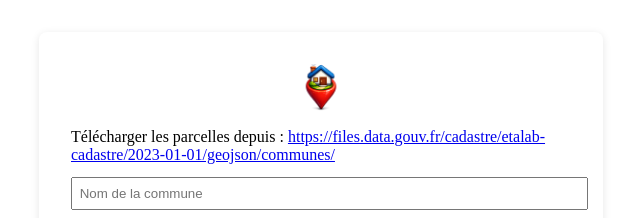
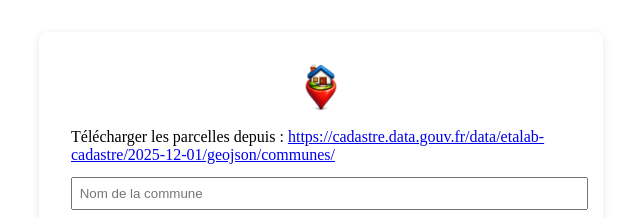
Before and after one commit to Enzuo/terrain-finder, a SvelteKit app: page / in a window 1280 px wide. Shown: the top 218 px of the page, without its empty margins (319-959 px from the left). Built offline with nearby package versions, Linux system fonts and the light colour scheme.

Commit message:
Use more recent geojson data

```diff
--- a/src/routes/+page.svelte
+++ b/src/routes/+page.svelte
@@ -19,7 +19,7 @@
 
   $: debouncedSearch(communeQuery, communesMap);
 
-  const DataGouvLink = 'https://files.data.gouv.fr/cadastre/etalab-cadastre/2023-01-01/geojson/communes/';
+  const DataGouvLink = 'https://cadastre.data.gouv.fr/data/etalab-cadastre/2025-12-01/geojson/communes/';
 
   onMount(async () => {
     dbKeys = await listTerrainKeys();
```
